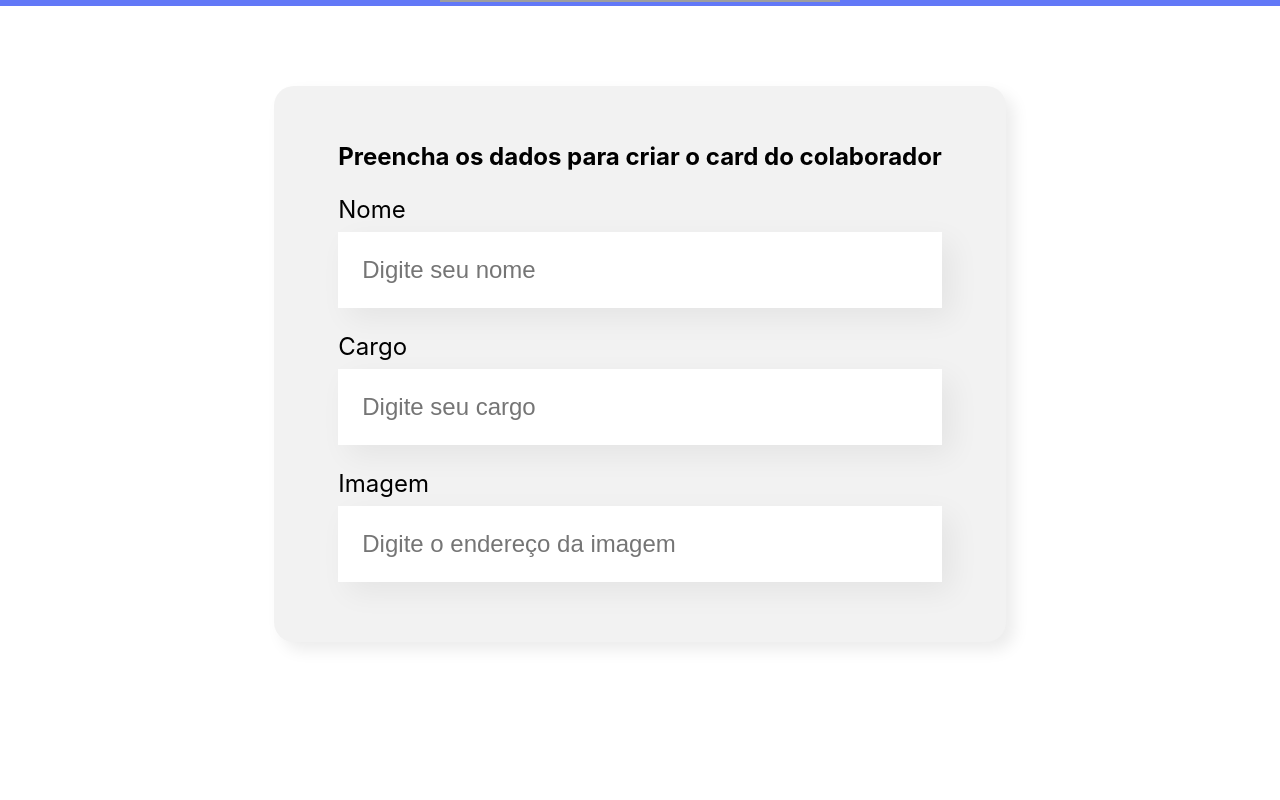
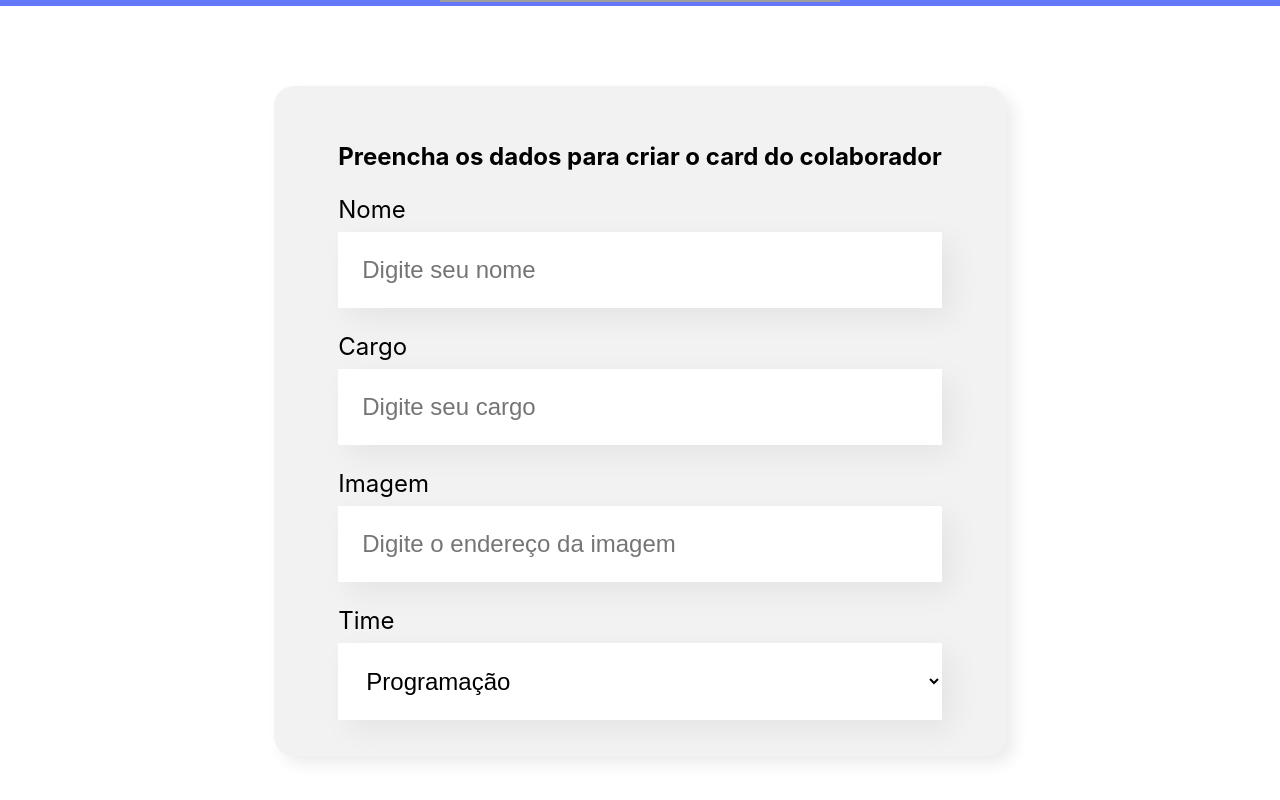
Before and after one commit to Adrianodbs/Organo, a React (Create React App) app: page / in a window 1280 px wide. Shown: the part 298-1098 px from the top of the page. Before the commit the page ends 1020 px from the top, so only its background shows below. Built offline with nearby package versions, Linux system fonts and the light colour scheme; grey boxes are pictures that could not be loaded.

Commit message:
Lista dos times

```diff
--- a/src/components/Formulario/index.js
+++ b/src/components/Formulario/index.js
@@ -1,7 +1,17 @@
 import CampoTexto from '../CampoTexto'
+import ListaSuspensa from '../ListaSuspensa'
 import './Formulario.css'
 
 const Formulario = () => {
+  const times = [
+    'Programação',
+    'Front-End',
+    'Data Science',
+    'Devops',
+    'Ux e Design',
+    'Mobile',
+    'Inovação e Gestão'
+  ]
   return (
     <section className="formulario">
       <form>
@@ -9,6 +19,7 @@
         <CampoTexto label="Nome" placeholder="Digite seu nome" />
         <CampoTexto label="Cargo" placeholder="Digite seu cargo" />
         <CampoTexto label="Imagem" placeholder="Digite o endereço da imagem" />
+        <ListaSuspensa label="Time" itens={times} />
       </form>
     </section>
   )
--- /dev/null
+++ b/src/components/ListaSuspensa/ListaSuspensa.css
@@ -0,0 +1,15 @@
+.lista-suspensa label{
+  display: block;
+  margin-bottom: 8px;
+  font-size: 24px;
+}
+
+.lista-suspensa select{
+  background-color: #fff;
+  box-shadow: 10px 10px 30px rgba(0, 0, 0, 0.06);
+  width: 100%;
+  border: none;
+  font-size: 24px;
+  padding: 24px;
+  box-sizing: border-box;
+}
--- /dev/null
+++ b/src/components/ListaSuspensa/index.js
@@ -0,0 +1,16 @@
+import './ListaSuspensa.css'
+
+const ListaSuspensa = props => {
+  return (
+    <div className="lista-suspensa">
+      <label>{props.label}</label>
+      <select>
+        {props.itens.map(item => (
+          <option key={item}>{item}</option>
+        ))}
+      </select>
+    </div>
+  )
+}
+
+export default ListaSuspensa
```
